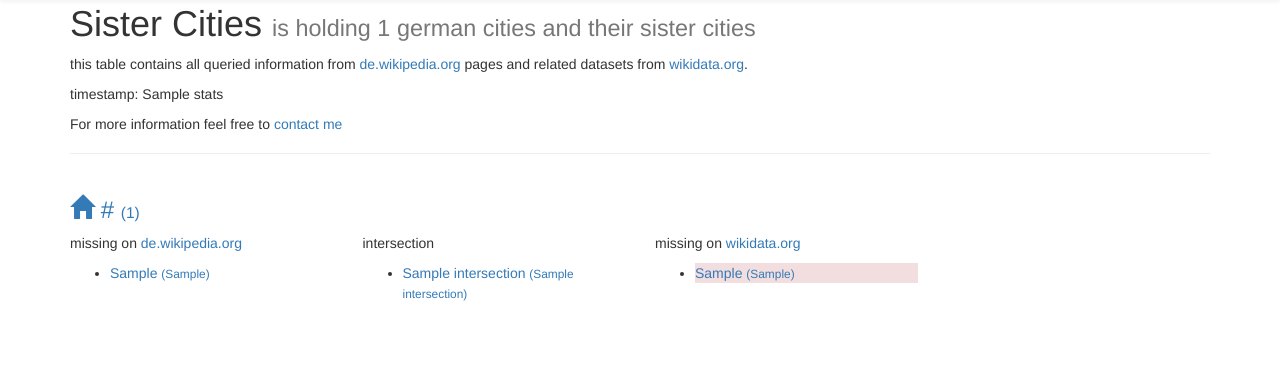
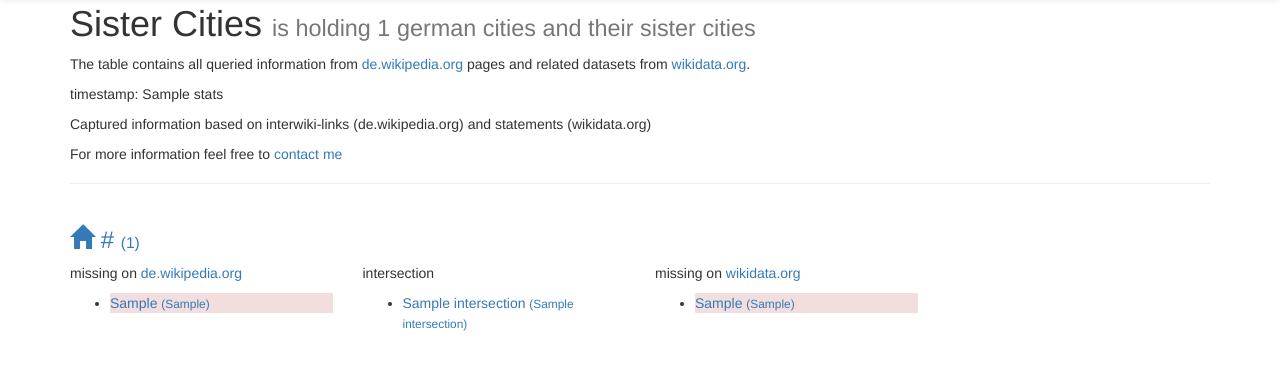
Before and after one commit to displayn/sistercities, a Flask app: template sistercities/web/sistercities/templates/table.html in a window 1280 px wide. Shown: the part 51-421 px from the top of the page. Run offline with Flask 2, Linux system fonts and the light colour scheme; the template is opened without the code that fills it: most values are stand-ins (such as "Sample title", 1, 10 or a date in 2020); some libraries are stand-ins or nearby versions.

Commit message:
add state filter and coloring for missing items on wikipedia

```diff
--- a/sistercities/web/sistercities/templates/table.html
+++ b/sistercities/web/sistercities/templates/table.html
@@ -19,10 +19,22 @@
             integrity="sha384-Tc5IQib027qvyjSMfHjOMaLkfuWVxZxUPnCJA7l2mCWNIpG9mGCD8wGNIcPD7Txa"
             crossorigin="anonymous"></script>
     <style>
-        .container {  padding-top: 15px; }
-        .invisible { display: none; }
-        .checkbox label{ margin-left: 5px; }
-        .citymain { padding-top: 40px; margin-top: -40px; }
+        .container {
+            padding-top: 15px;
+        }
+
+        .invisible {
+            display: none;
+        }
+
+        .checkbox label {
+            margin-left: 5px;
+        }
+
+        .citymain {
+            padding-top: 40px;
+            margin-top: -40px;
+        }
     </style>
 </head>
 <body>
@@ -35,13 +47,14 @@
             <h1>Sister Cities
                 <small> is holding {{ data|length }} german cities and their sister cities</small>
             </h1>
-            <p>this table contains all queried information from <a
+            <p>The table contains all queried information from <a
                     href="https://de.wikipedia.org/wiki/Liste_der_Städte_in_Deutschland">de.wikipedia.org</a> pages and
                 related datasets from <a href="https://wikidata.org">wikidata.org</a>.</p>
             <p>timestamp: {{ stats }}</p>
+            <p>Captured information based on interwiki-links (de.wikipedia.org) and statements (wikidata.org)</p>
+            <p></p>
             <p>For more information feel free to <a href="mail:fh@display.name">contact me</a></p>
         </div>
-
 
         {% for entry in data %}
 
@@ -57,7 +70,7 @@
             {% endif %}
             {% if datasetzero %}
                 <div class="row citymain blankdatasets" id="{{ entry.qid }}" style='opacity: 0.5;'>
-            {% elif consensus  %}
+            {% elif consensus %}
                 <div class="row citymain intersectiondatasets" id="{{ entry.qid }}">
             {% else %}
                 <div class="row citymain" id="{{ entry.qid }}">
@@ -86,7 +99,9 @@
                         </p></p>
                         <ul>
                             {% for k,v in entry['data_cities'] %}
-                                        <li><a href="https://de.wikipedia.org/wiki/{{ v }}">{{ v }}</a>
+                                <li {% if entry['data_cities']|length > 0 %}
+                                    class="bg-danger"
+                                {% endif %}><a href="https://de.wikipedia.org/wiki/{{ v }}">{{ v }}</a>
                                     <small><a href="https://www.wikidata.org/wiki/{{ k }}">({{ k }})</a></small>
                                 </li>
                             {% endfor %}
@@ -130,15 +145,15 @@
     </div>
     <script>
         $('.removeblanks').click(function () {
-        $('.blankdatasets').toggleClass( "invisible" );
-        var n = $( ".citymain:visible" ).length;
-        $( ".counter" ).text( n + " Items selected");
+            $('.blankdatasets').toggleClass("invisible");
+            var n = $(".citymain:visible").length;
+            $(".counter").text(n + " Items selected");
         });
         $('.removeintersections').click(function () {
             //$('.intersectiondatasets').fadeToggle("fast", "linear");
-        $('.intersectiondatasets').toggleClass( "invisible" );
-        var b = $( ".citymain:visible" ).length;
-        $( ".counter" ).text( b + " Items selected");
+            $('.intersectiondatasets').toggleClass("invisible");
+            var b = $(".citymain:visible").length;
+            $(".counter").text(b + " Items selected");
         });
     </script>
 </body>
```
Also changed, not shown: sistercities/parser/parser.py (+13 -2 lines). Lines whose indentation alone changed are shown as unchanged.
